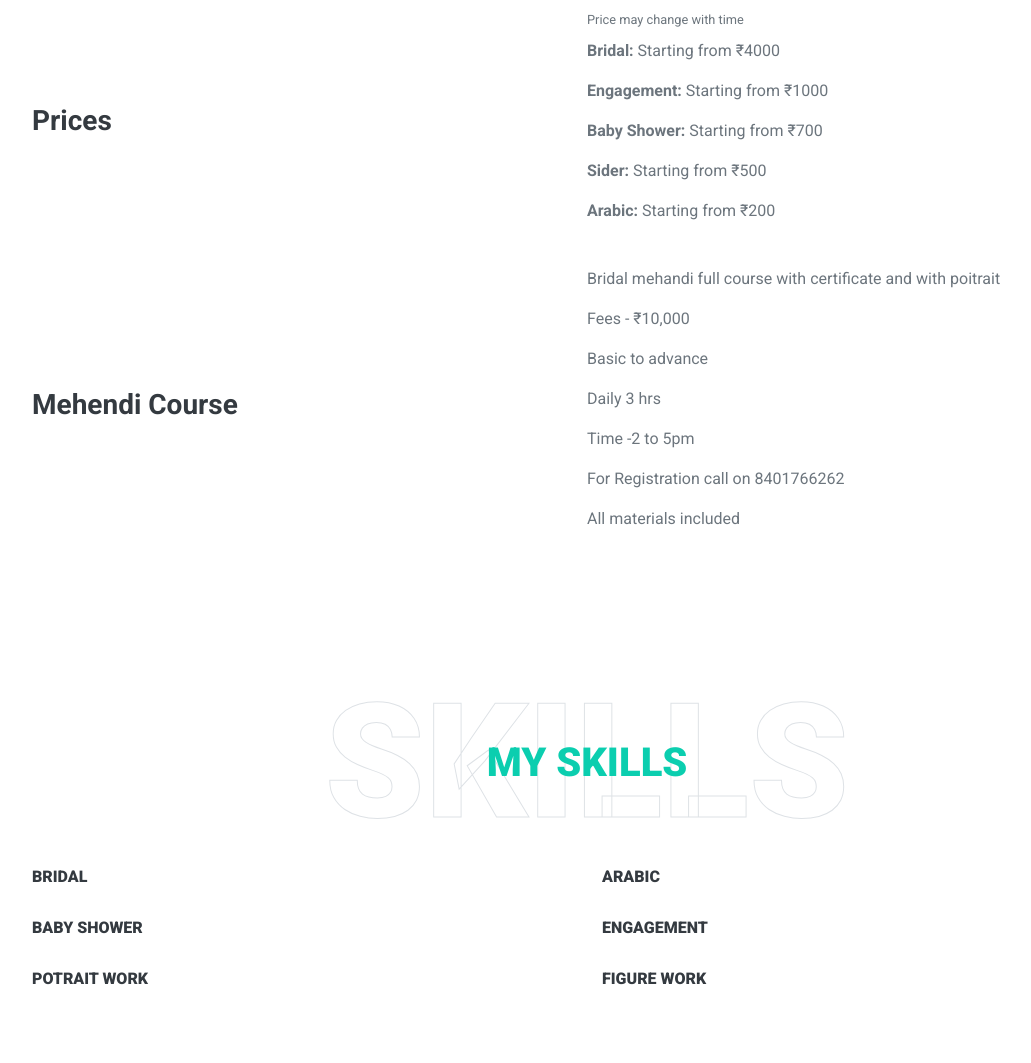
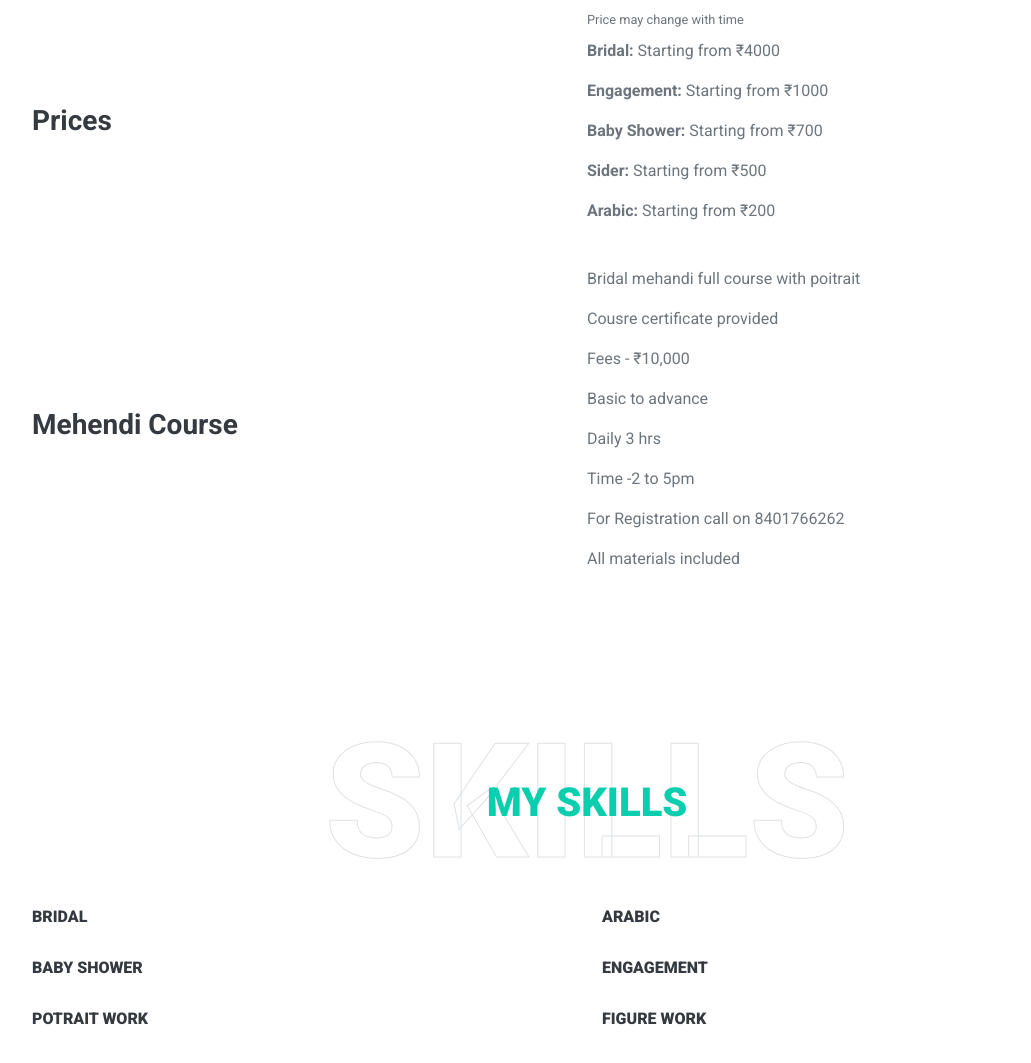
Before and after one commit to Devanshi1708/Pooja-Bridal-Mehendi, a plain HTML site: page index.html in a window 1280 px wide. Shown: the part 1942-3005 px from the top of the page, without its empty margins (53-1084 px from the left). Drawn offline with nearby package versions, Linux system fonts and the light colour scheme.

Commit message:
index.html

```diff
--- a/index.html
+++ b/index.html
@@ -161,7 +161,8 @@
                         </div>
                         <div class="position-relative mb-4">
                             <h5 class="font-weight-bold mb-1"></h5>
-                            <p>Bridal mehandi full course with certificate and with poitrait</p>
+                            <p>Bridal mehandi full course with poitrait</p>
+                            <p>Cousre certificate provided</p>
                             <p>Fees - ₹10,000</p>
                             <p>Basic to advance</p>
                             <p>Daily 3 hrs</p>
```
